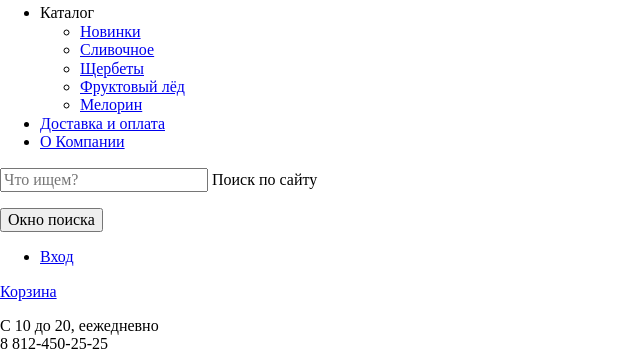
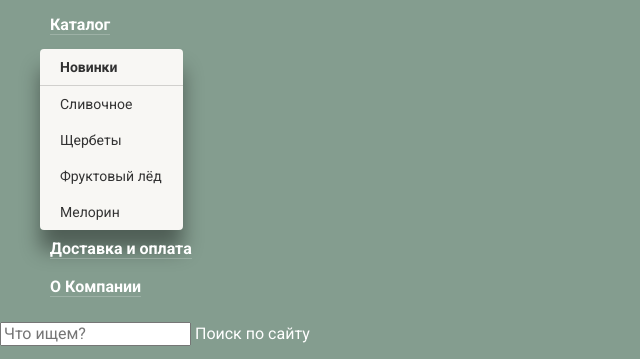
Before and after one commit to thorvin83/thorvin83.github.io, a plain HTML site: page index.html in a window 1280 px wide. Shown: the part 80-439 px from the top of the page, without its empty margins (0-640 px from the left). Drawn offline with Linux system fonts and the light colour scheme.

Commit message:
started style.css

```diff
--- a/css/style.css
+++ b/css/style.css
@@ -0,0 +1,93 @@
+body {
+    margin: 0;
+    padding: 0;
+
+    font-family: "Roboto", Arial, sans-serif;
+    font-size: 16px;
+    line-height: 22px;
+    color: #ffffff;
+
+    background-color: #849d8f;
+}
+
+a {
+    text-decoration: none;
+    cursor: pointer;
+}
+
+ul {
+    list-style: none;
+}
+
+.main-menu span {
+    border-bottom: 1px solid rgba(255, 255, 255, 0.2);
+}
+
+.main-menu-item > a {
+    display: inline-block;
+    padding: 10px;
+
+    color:#ffffff;
+    line-height: 18px;
+    font-weight: 700;
+    text-align: center;
+
+    border-radius: 20px;
+}
+
+.main-menu-item > a:hover,
+.main-menu-item > a:focus {
+    color: #333333;
+
+    background-color: #f7f6f3;
+}
+
+.main-menu-item >a:active {
+    box-shadow: inset 0px 2px 1px 0px #696969;
+}
+
+.sub-menu {
+    width: 143px;
+    padding: 0;
+    margin-top: 5px;
+
+    background-color: #f8f7f4;
+    border-radius: 4px;
+    box-sizing: border-box;
+    box-shadow: 0px 20px 20px 0px rgba(0, 0, 0, 0.4);
+}
+
+.sub-menu a {
+    display: block;
+    padding: 10px 20px;
+
+    font-size: 14px;
+    line-height: 16px;
+    color: #323232;
+}
+
+.sub-menu-item:first-child a{
+    border-top-left-radius: 4px;
+    border-top-right-radius: 4px;
+}
+
+.sub-menu-item:last-child a{
+    border-bottom-left-radius: 4px;
+    border-bottom-right-radius: 4px;
+}
+
+.sub-menu a:hover,
+.sub-menu a:focus {
+    background-color: #fbded7;
+}
+
+
+.sub-menu a:active {
+    background-color: #f6b5a5;
+}
+
+.sub-menu .new-items {
+    font-weight: 700;
+
+    border-bottom: 1px solid rgba(50, 50, 50, 0.2);
+}
--- a/index.html
+++ b/index.html
@@ -3,7 +3,9 @@
 <head>
     <meta charset="UTF-8">
     <meta name="viewport" content="width=device-width, initial-scale=1.0">
+    <link href="https://fonts.googleapis.com/css?family=Roboto:400,700&display=swap&subset=cyrillic" rel="stylesheet">
     <link rel="stylesheet" href="css/normalize.css">
+    <link rel="stylesheet" href="css/style.css">
     <title>Gllacy Shop</title>
 </head>
 <body>
@@ -13,17 +15,17 @@
                 <img src="img/main-logo.svg" width="154" height="64" alt="Логотип Gllacy Shop">
             </a>
             <ul class="main-menu">
-                <li><a>Каталог</a>
-                    <ul class="catalog">
-                        <li class="catalog-item new-items"><a href="#">Новинки</a></li>
-                        <li class="catalog-item"><a href="catalog.html">Сливочное</a></li>
-                        <li class="catalog-item"><a href="#">Щербеты</a></li>
-                        <li class="catalog-item"><a href="#">Фруктовый лёд</a></li>
-                        <li class="catalog-item"><a href="#">Мелорин</a></li>
+                <li class="main-menu-item"><a><span>Каталог</span></a>
+                    <ul class="sub-menu">
+                        <li class="sub-menu-item new-items"><a href="#">Новинки</a></li>
+                        <li class="sub-menu-item"><a href="catalog.html">Сливочное</a></li>
+                        <li class="sub-menu-item"><a href="#">Щербеты</a></li>
+                        <li class="sub-menu-item"><a href="#">Фруктовый лёд</a></li>
+                        <li class="sub-menu-item"><a href="#">Мелорин</a></li>
                     </ul>
                 </li>
-                <li><a href="delivery-payment.html">Доставка и оплата</a></li>
-                <li><a href="about-us.html">О Компании</a></li>
+                <li class="main-menu-item"><a href="delivery-payment.html"><span>Доставка и оплата</span></a></li>
+                <li class="main-menu-item"><a href="about-us.html"><span>О Компании</span></a></li>
             </ul>
             <form class="search-form" action="https://echo.htmlacademy.ru" method="get">
                 <p>
@@ -153,7 +155,7 @@
                 <br> <b>8 812 450-25-25</b>
                 <br> (с 10 до 20 ежедневно)
             </p>
-            <a href="feedback.html" class="feedback button">Форма обратной связи</a>
+            <a class="feedback button" href="feedback.html">Форма обратной связи</a>
         </section>
     </main>
     <footer class="main-footer">
@@ -170,7 +172,7 @@
             <li><a href="#" class="info-link">Экологические стандарты</a></li>
         </ul>
         <p class="footer-copyright">
-            <img src="img/logo-htmlacademy-small.svg" alt="Логотип HTML Academy" class="copyright-logo">
+            <img src="img/logo-htmlacademy-small.svg" width="108" height="39" alt="Логотип HTML Academy" class="copyright-logo">
             <br> Сделано в <a href="https://htmlacademy.ru" class="copyright-link">HTML Academy</a> © 2017
         </p>
     </footer>
```
Also changed, not shown: catalog.html (+2 -2 lines), img/pattern.jpg (added).
